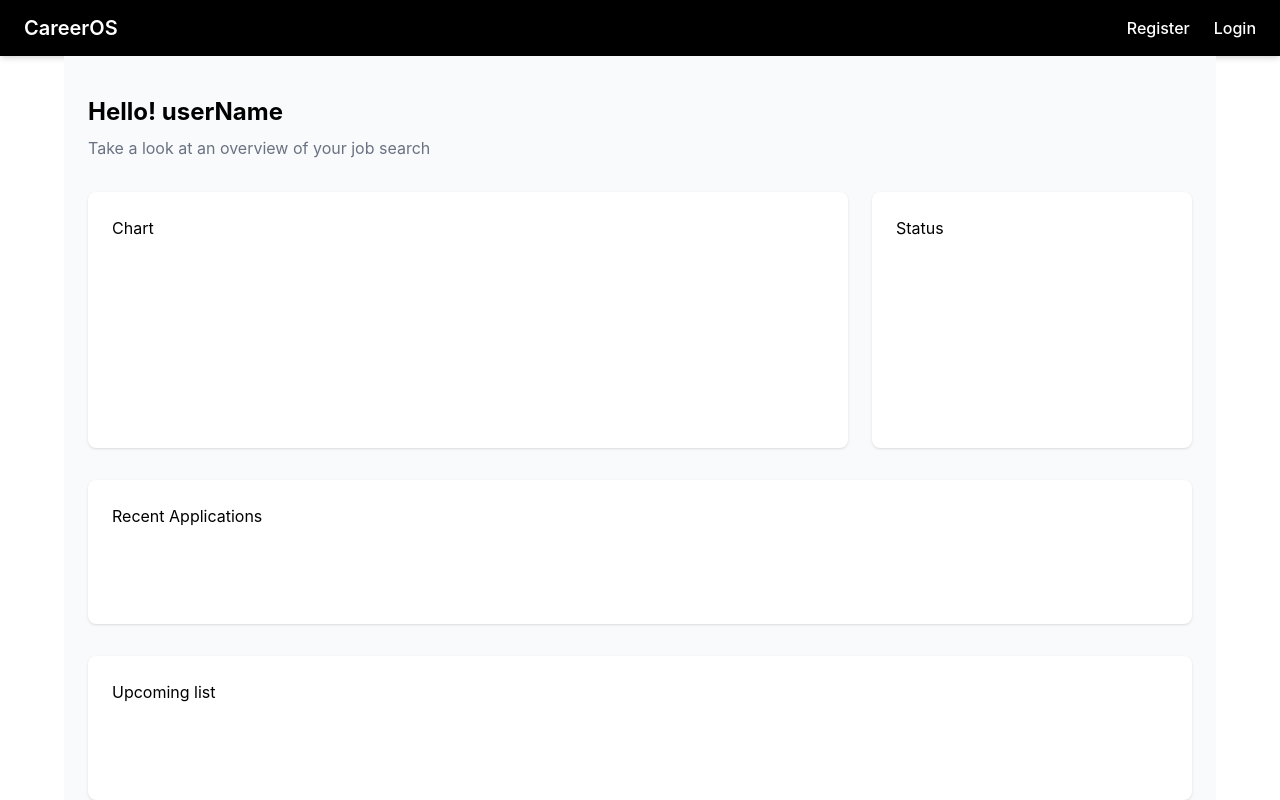
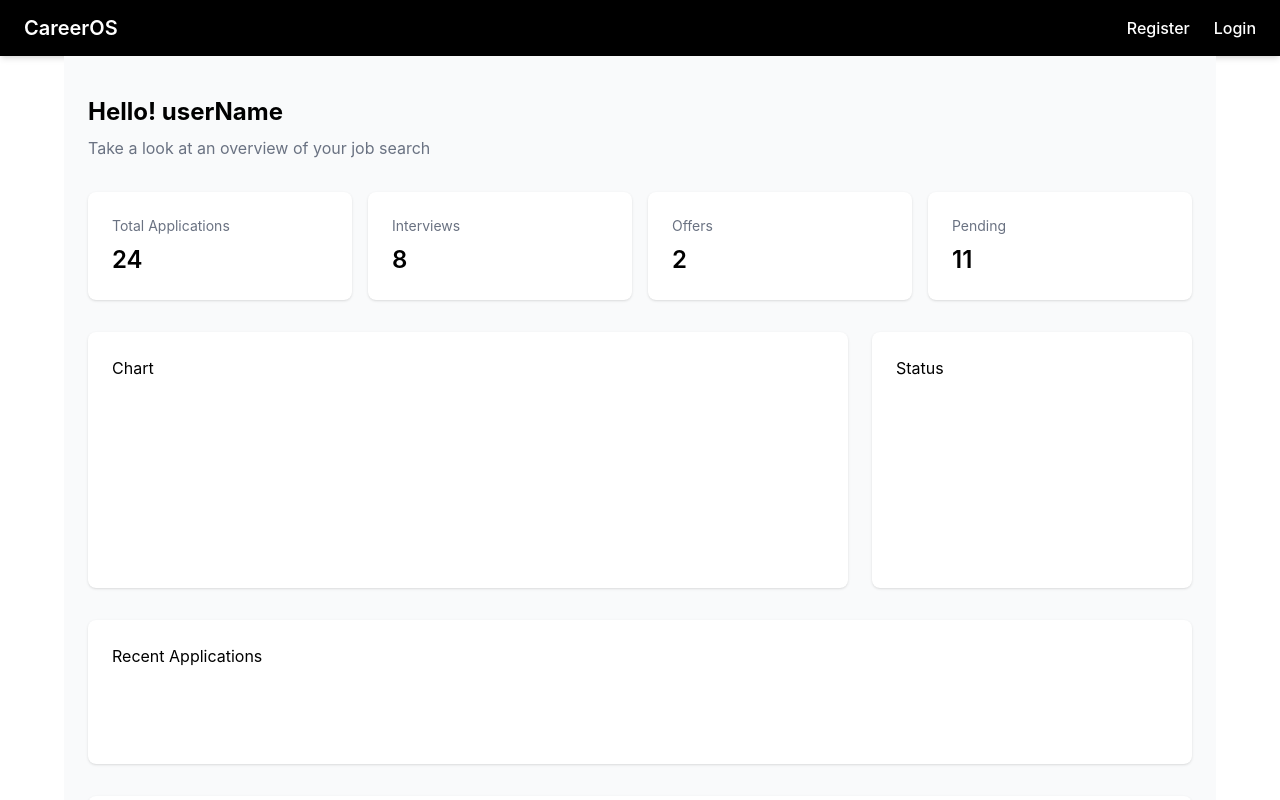
Before and after one commit to Sreesanth-01/CareerOS-frontend, a React (Vite) app: page /dashboard in a window 1280 px wide. Shown: the top 800 px of the page. Built offline with nearby package versions, Linux system fonts and the light colour scheme.

Commit message:
style: Dashboard page added statcards

```diff
--- a/src/pages/Dashboard.jsx
+++ b/src/pages/Dashboard.jsx
@@ -9,6 +9,27 @@
                 Hello! <span>userName</span>
             </h3>
             <p className='text-gray-500 mt-2'>Take a look at an overview of your job search</p>
+        </div>
+
+        {/* Summary cards */}
+        <div className='grid grid-cols-1 sm:grid-cols-2 lg:grid-cols-4 gap-4'>
+            <div className='bg-white p-6 rounded-lg shadow-sm'>
+                <p className='text-sm text-gray-500'>Total Applications</p>
+                <p className='text-2xl font-semibold mt-2'>24</p>
+            </div>
+            <div className='bg-white p-6 rounded-lg shadow-sm'>
+                <p className='text-sm text-gray-500'>Interviews</p>
+                <p className='text-2xl font-semibold mt-2'>8</p>
+            </div>
+            <div className='bg-white p-6 rounded-lg shadow-sm'>
+                <p className='text-sm text-gray-500'>Offers</p>
+                <p className='text-2xl font-semibold mt-2'>2</p>
+            </div>
+            <div className='bg-white p-6 rounded-lg shadow-sm'>
+                <p className='text-sm text-gray-500'>Pending</p>
+                <p className='text-2xl font-semibold mt-2'>11</p>
+            </div>
+
         </div>
 
         {/* Applcation area */}
```
